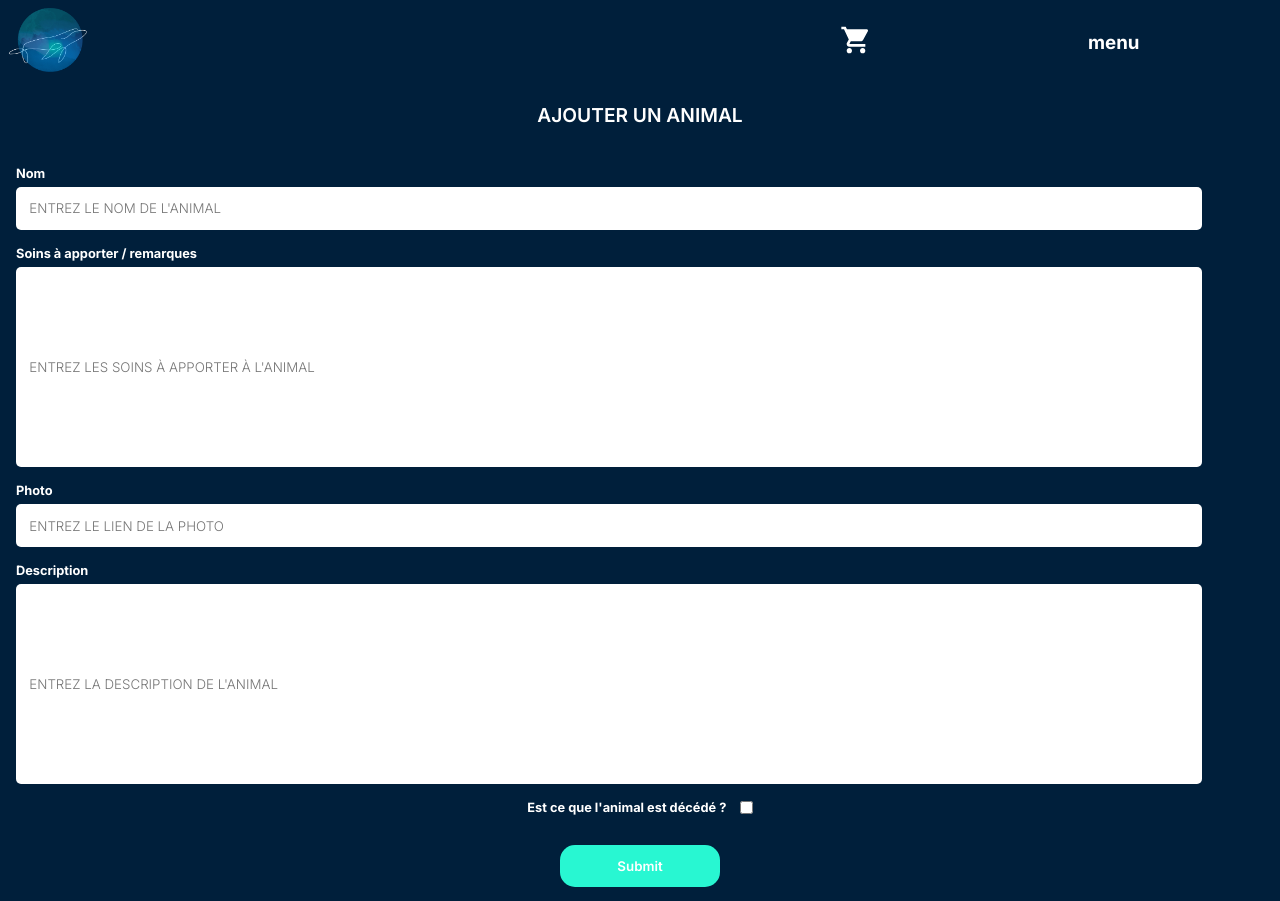
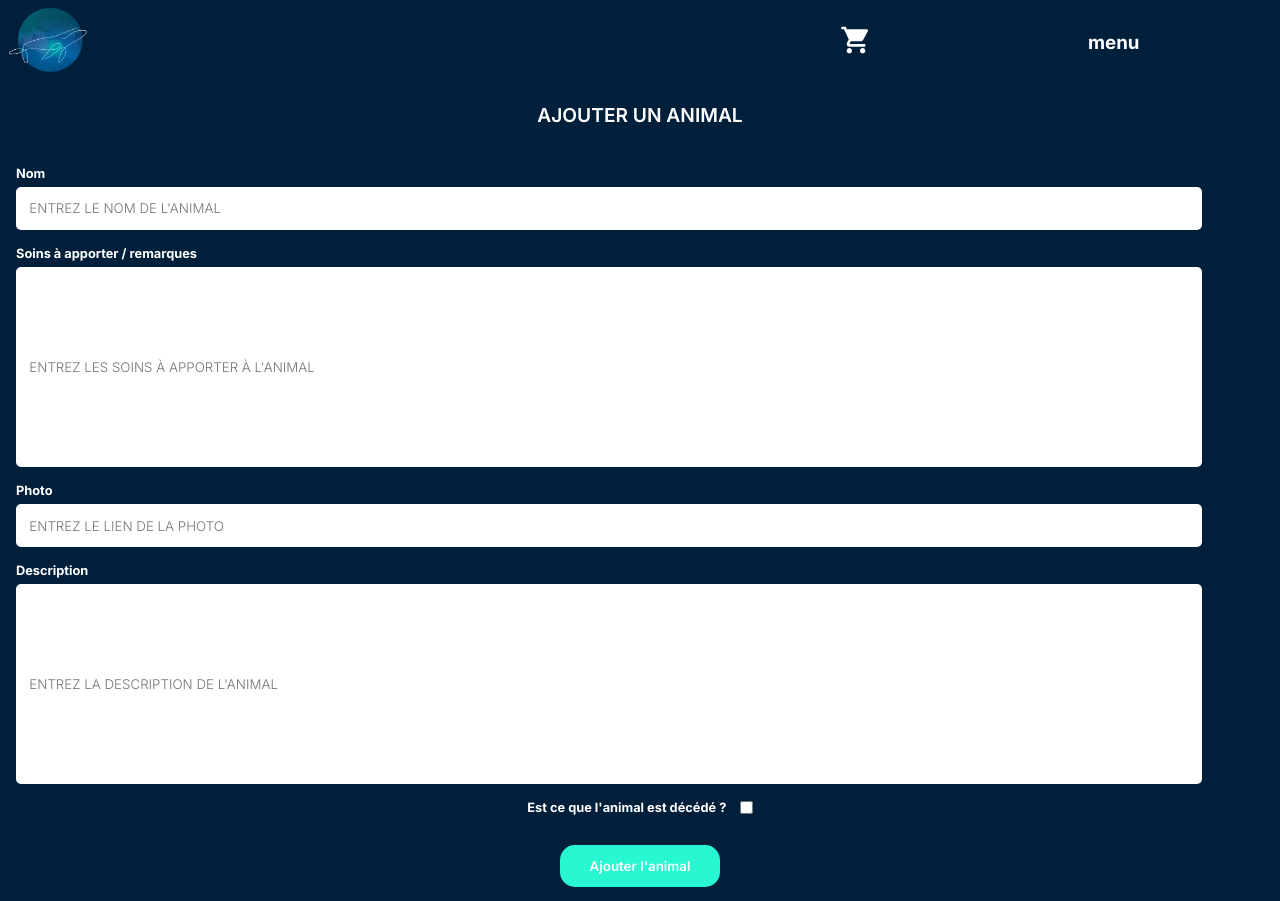
Before and after one commit to adelevrc/api-symfony, a React (Create React App) app in the folder front/: page /create/animals in a window 1280 px wide. Built offline with nearby package versions, Linux system fonts and the light colour scheme.

Commit message:
update name file AddAnimal.js + change text button ajouter l'animal

```diff
--- a/front/src/Animals/AddAnimal2.js
+++ b/front/src/Animals/AddAnimal.js
@@ -86,7 +86,7 @@ console.log(formData);
           </label>
          </fieldset>
          <div className="div-btn-add-animal">
-          <button className="green-large-btn add-animal-btn" type="submit">Submit</button>
+          <button className="green-large-btn add-animal-btn" type="submit">Ajouter l'animal</button>
         </div>
       </form>
     </div>
--- a/front/src/App.js
+++ b/front/src/App.js
@@ -1,11 +1,10 @@
 import React from 'react';
-import Form from './Animals/AddAnimal2';
+import Form from './Animals/AddAnimal';
 import './App.css';
 import Nav from './Nav';
 import LandingPage from './LandingPage';
 import Animals from './Animals/Animals'
 import AnimalDetail from './Animals/Animal';
-// import AddAnimal from './Animals/AddAnimal'
 import {BrowserRouter as Router, Switch, Route } from 'react-router-dom';
 
 function App() {
```
